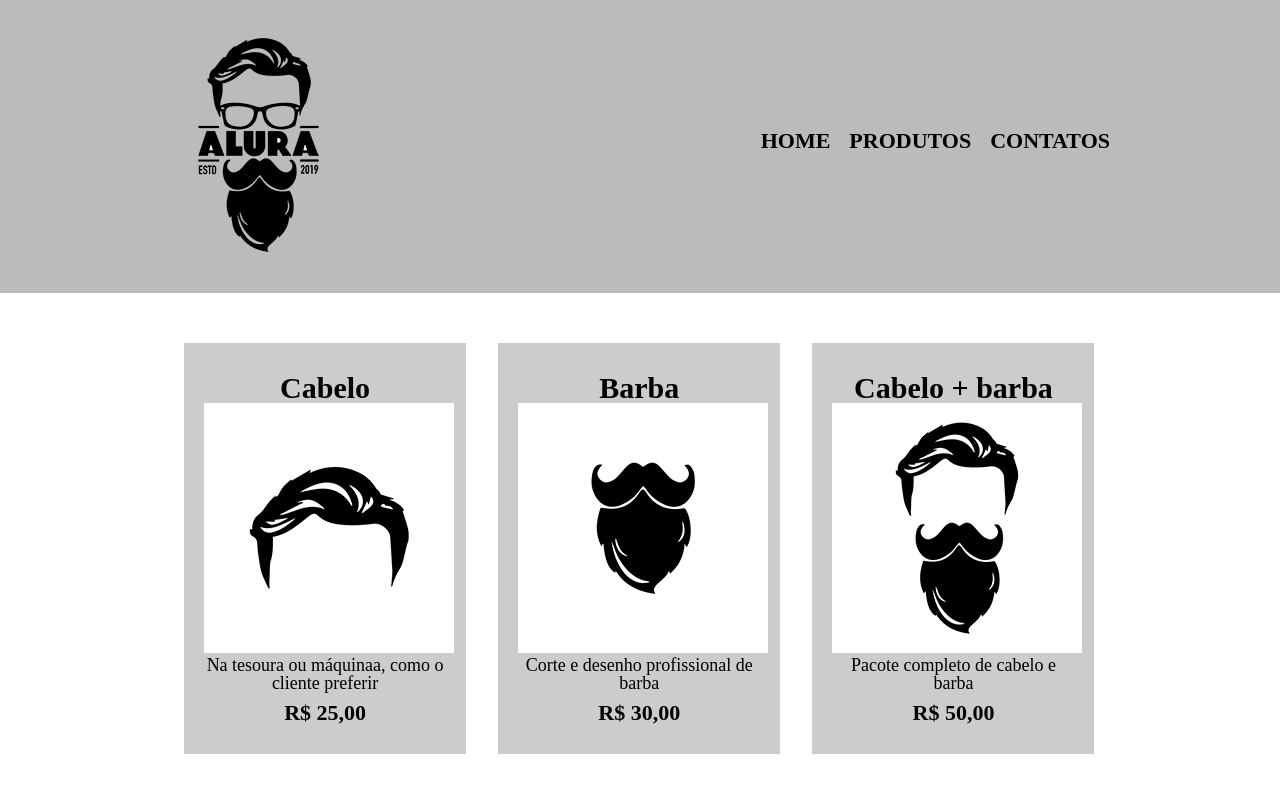
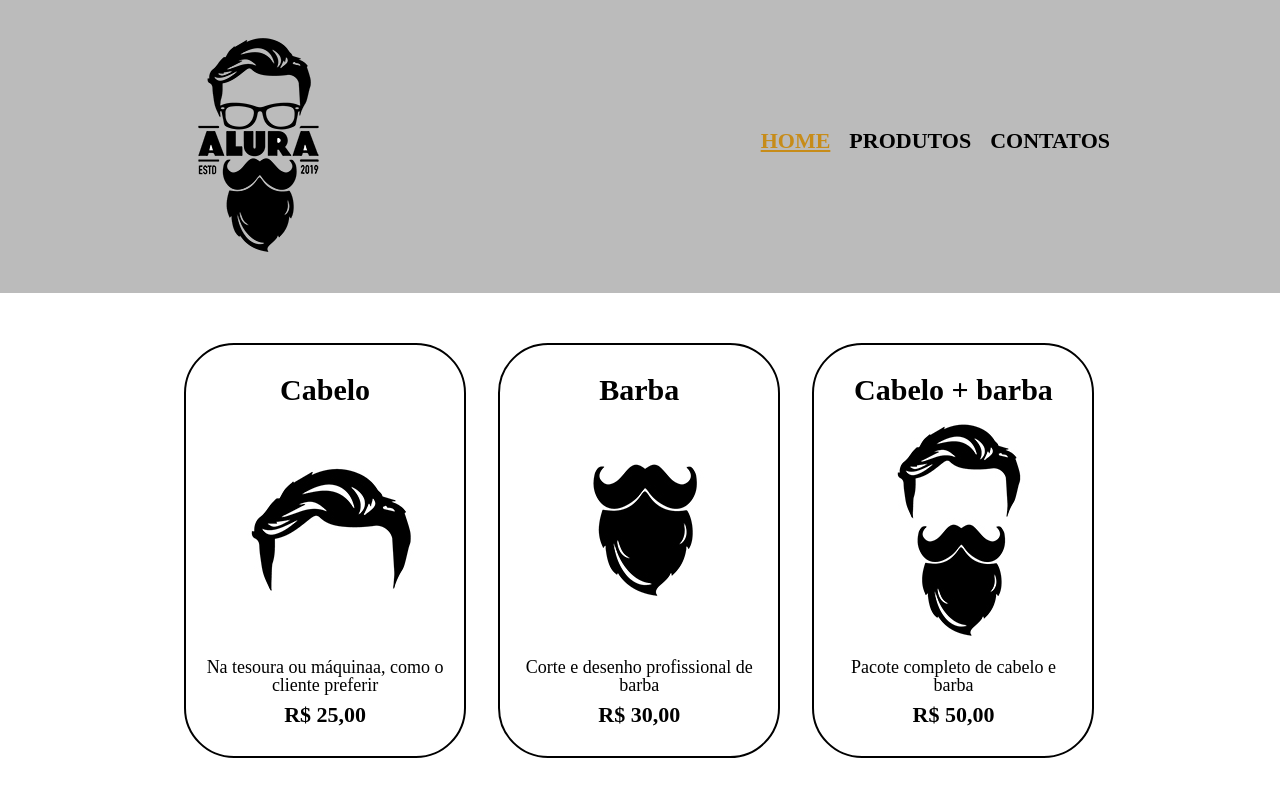
Before and after one commit to Leticiamelgar/Barbearia_Alura, a plain HTML site: page produtos.html in a window 1280 px wide. In both pictures the pointer is over the link "HOME". Drawn offline with Linux system fonts and the light colour scheme.

Commit message:
hover-and-active

```diff
--- a/produtos.css
+++ b/produtos.css
@@ -28,6 +28,11 @@ nav a {
     text-decoration: none;
 
 }
+
+nav a:hover {
+    color: #c78c19;
+    text-decoration: underline;
+}
 .produtos {
     width: 940px;
     margin: 0 auto;
@@ -39,16 +44,32 @@ nav a {
     text-align: center;
     width: 30%;
     vertical-align: top;
-    background: #cccccc;
     margin: 0 1.5%;
     padding: 30px 20px;
     box-sizing: border-box;
+    border: 2px solid #000000;
+    border-radius: 50px;
+}
+
+.produtos li:hover {
+    border-color: #c78c19;
+}
+
+
+.produtos li:active {
+    border-color: #088c19;
+}
+
+.produtos li:hover h2 {
+    font-size: 34px;
 }
 
 .produtos h2 {
     font-size: 30px;
     font-weight: bold;
 }
+
+
 
 .produto-descricao {
     font-size: 18px;
```
